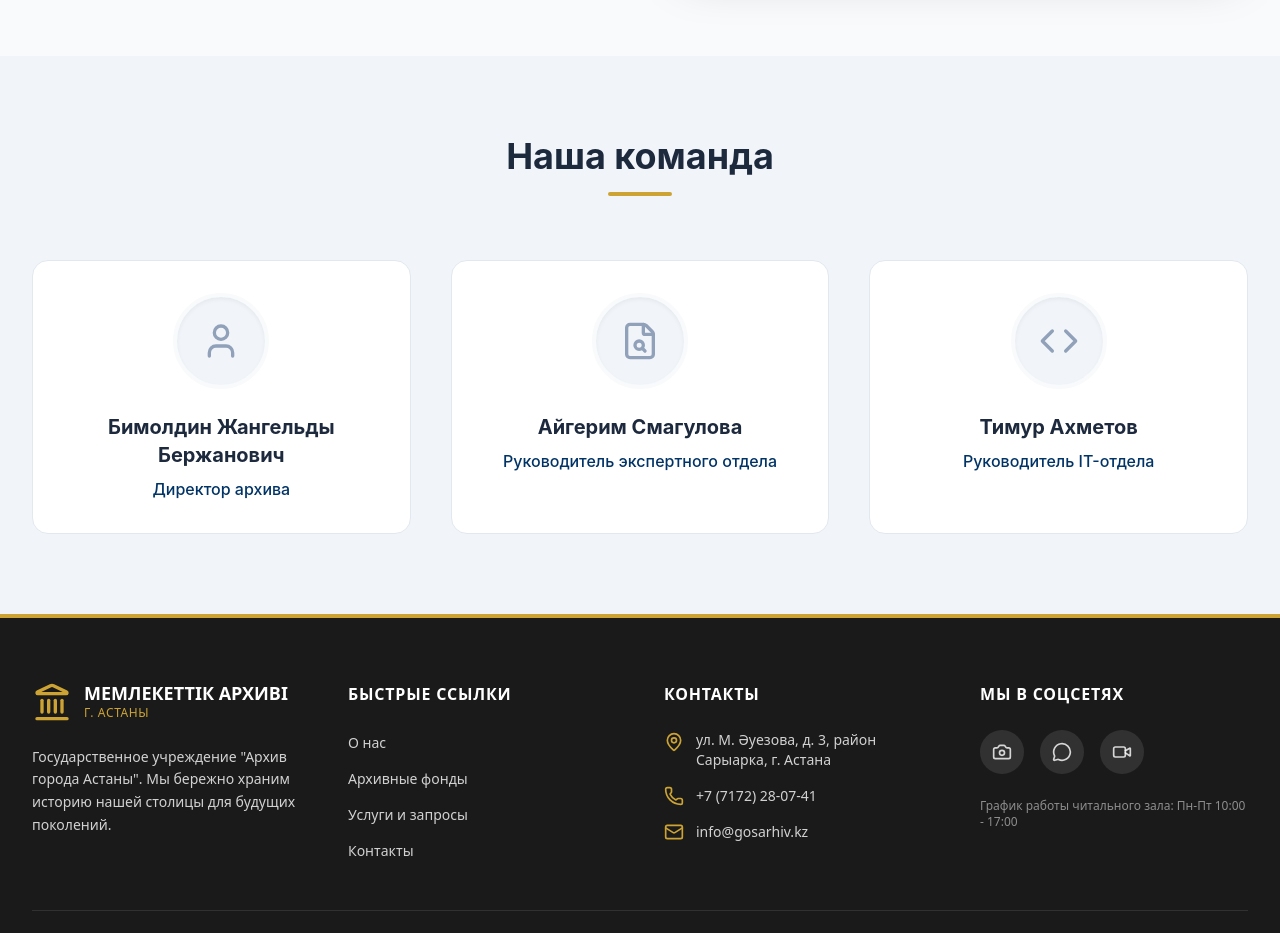
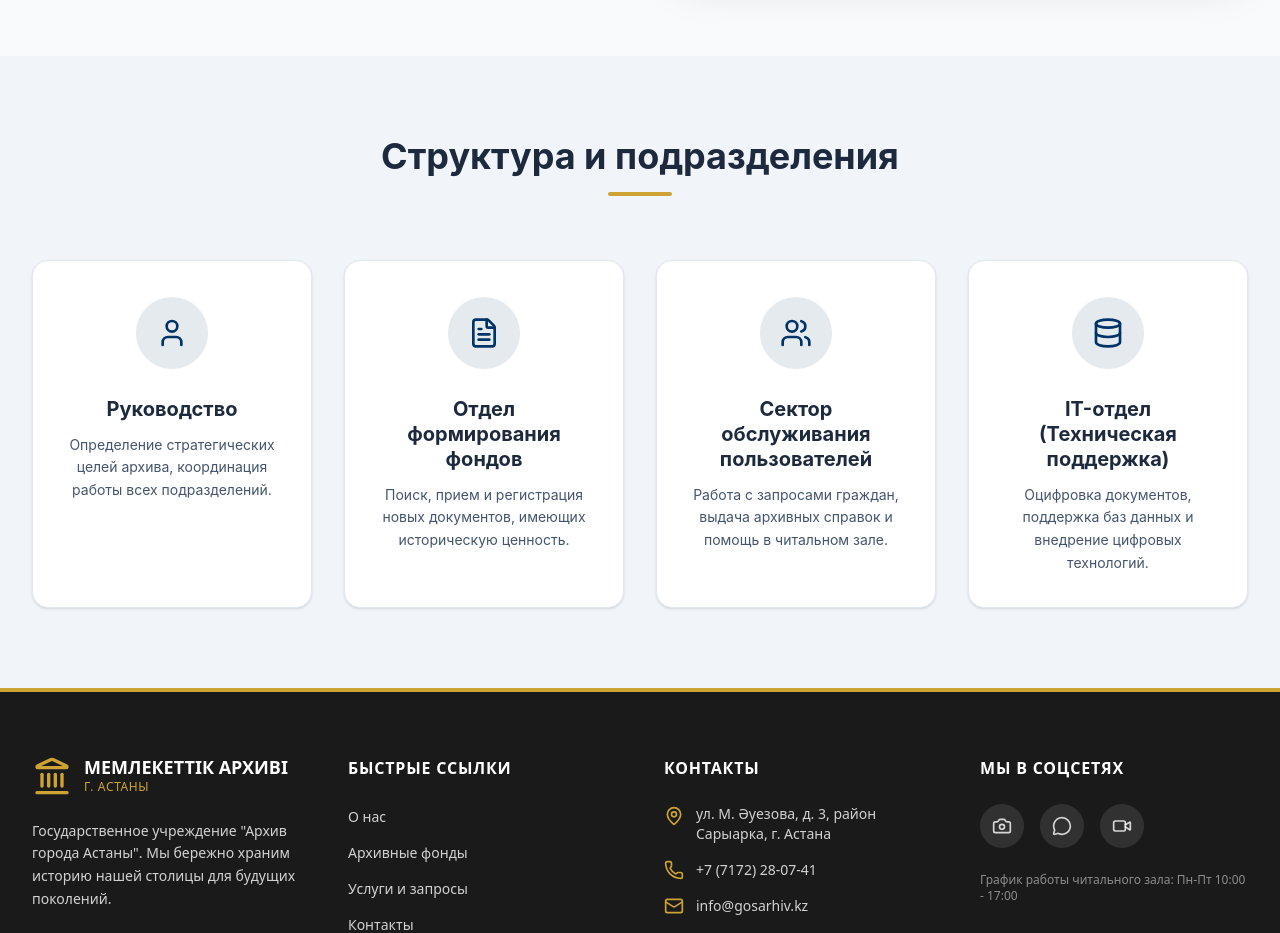
Before and after one commit to meizu9255-blip/astana-archive-project, a React (Vite) app: page /about in a window 1280 px wide. Shown: the part 1680-2613 px from the top of the page. Built offline with nearby package versions, Linux system fonts and the light colour scheme.

Commit message:
refactor: update team section to professional organizational structure

```diff
--- a/src/pages/About.jsx
+++ b/src/pages/About.jsx
@@ -1,7 +1,7 @@
 import React from 'react';
 import { useLanguage } from '../LanguageContext';
 import { motion } from 'framer-motion';
-import { Shield, BookOpen, Clock, Users, Database, Server, Smartphone, User, Code, FileSearch } from 'lucide-react';
+import { Shield, BookOpen, Clock, Users, Database, Server, Smartphone, User, Code, FileSearch, FileText } from 'lucide-react';
 
 const stats = [
   { id: 1, icon: BookOpen, value: '850 000+', label_ru: 'Единиц хранения', label_kz: 'Сақтау бірліктері' },
@@ -9,10 +9,11 @@
   { id: 3, icon: Users, value: '150 000+', label_ru: 'Обслуженных граждан', label_kz: 'Қызмет көрсетілген азаматтар' }
 ];
 
-const team = [
-  { id: 1, name: 'Бимолдин Жангельды Бержанович', role_ru: 'Директор архива', role_kz: 'Мұрағат директоры', icon: User },
-  { id: 2, name: 'Айгерим Смагулова', role_ru: 'Руководитель экспертного отдела', role_kz: 'Сарапшылар бөлімінің басшысы', icon: FileSearch },
-  { id: 3, name: 'Тимур Ахметов', role_ru: 'Руководитель IT-отдела', role_kz: 'IT-бөлімінің басшысы', icon: Code }
+const departments = [
+  { id: 1, name_ru: 'Руководство', name_kz: 'Басшылық', desc_ru: 'Определение стратегических целей архива, координация работы всех подразделений.', desc_kz: 'Мұрағаттың стратегиялық мақсаттарын айқындау, барлық бөлімшелердің жұмысын үйлестіру.', icon: User },
+  { id: 2, name_ru: 'Отдел формирования фондов', name_kz: 'Қорларды қалыптастыру бөлімі', desc_ru: 'Поиск, прием и регистрация новых документов, имеющих историческую ценность.', desc_kz: 'Тарихи құндылығы бар жаңа құжаттарды іздеу, қабылдау және тіркеу.', icon: FileText },
+  { id: 3, name_ru: 'Сектор обслуживания пользователей', name_kz: 'Пайдаланушыларға қызмет көрсету секторы', desc_ru: 'Работа с запросами граждан, выдача архивных справок и помощь в читальном зале.', desc_kz: 'Азаматтардың сұраныстарымен жұмыс, мұрағаттық анықтамалар беру және оқу залында көмек көрсету.', icon: Users },
+  { id: 4, name_ru: 'IT-отдел (Техническая поддержка)', name_kz: 'IT-бөлімі (Техникалық қолдау)', desc_ru: 'Оцифровка документов, поддержка баз данных и внедрение цифровых технологий.', desc_kz: 'Құжаттарды цифрландыру, деректер базасын қолдау және цифрлық технологияларды енгізу.', icon: Database }
 ];
 
 const fadeInUp = {
@@ -152,7 +153,7 @@
         </motion.div>
       </section>
 
-      {/* 4. Наша команда */}
+      {/* 4. Структура и подразделения */}
       <section className="py-20 bg-slate-100 dark:bg-slate-800/50 transition-colors duration-300">
         <div className="max-w-7xl mx-auto px-4 sm:px-6 lg:px-8">
           <motion.div
@@ -163,7 +164,7 @@
             className="text-center mb-16"
           >
             <h2 className="text-3xl md:text-4xl font-bold mb-4">
-              {lang === 'ru' ? 'Наша команда' : 'Біздің команда'}
+              {lang === 'ru' ? 'Структура и подразделения' : 'Құрылым және бөлімшелер'}
             </h2>
             <div className="w-16 h-1 bg-brand-gold mx-auto rounded-full mb-6"></div>
           </motion.div>
@@ -173,21 +174,20 @@
             initial="hidden"
             whileInView="visible"
             viewport={{ once: true, margin: "-50px" }}
-            className="grid grid-cols-1 md:grid-cols-3 gap-10"
+            className="grid grid-cols-1 md:grid-cols-2 lg:grid-cols-4 gap-8"
           >
-            {team.map(member => (
+            {departments.map(dept => (
               <motion.div
-                key={member.id}
+                key={dept.id}
                 variants={fadeInUp}
-                className="bg-white dark:bg-slate-700 p-8 rounded-2xl text-center border border-slate-200 dark:border-slate-600 hover:shadow-2xl hover:-translate-y-2 transition-all duration-300"
+                className="bg-white dark:bg-slate-700 p-8 rounded-2xl border border-slate-200 dark:border-slate-600 shadow-sm hover:shadow-2xl hover:scale-105 transition-all duration-300 cursor-pointer group flex flex-col items-center text-center"
               >
-                <div className="w-24 h-24 mx-auto bg-slate-100 dark:bg-slate-600 rounded-full flex items-center justify-center mb-6 overflow-hidden border-4 border-slate-50 dark:border-slate-800 shadow-inner">
-                  {/* Заглушка фотографии (плейсхолдер) */}
-                  <member.icon className="w-10 h-10 text-slate-400 dark:text-slate-400" />
+                <div className="w-20 h-20 mx-auto bg-brand-blue/10 dark:bg-slate-600 rounded-full flex items-center justify-center mb-6 overflow-hidden border-4 border-white dark:border-slate-800 group-hover:bg-brand-blue transition-colors duration-300">
+                  <dept.icon className="w-8 h-8 text-brand-blue dark:text-brand-cyan group-hover:text-white transition-colors duration-300" />
                 </div>
-                <h3 className="text-xl font-bold text-slate-800 dark:text-slate-100 mb-2">{member.name}</h3>
-                <p className="text-brand-blue dark:text-brand-cyan font-medium">
-                  {lang === 'ru' ? member.role_ru : member.role_kz}
+                <h3 className="text-xl font-bold text-slate-800 dark:text-slate-100 mb-3 leading-tight">{lang === 'ru' ? dept.name_ru : dept.name_kz}</h3>
+                <p className="text-slate-600 dark:text-slate-400 text-sm flex-grow leading-relaxed">
+                  {lang === 'ru' ? dept.desc_ru : dept.desc_kz}
                 </p>
               </motion.div>
             ))}
```
